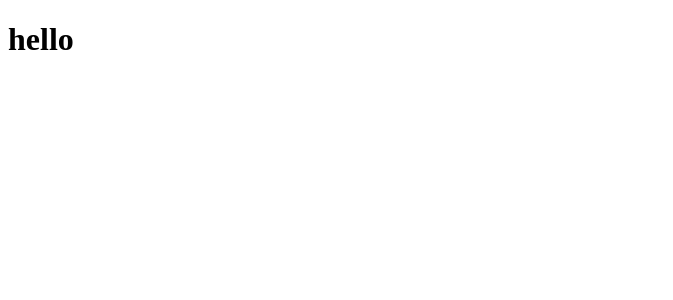
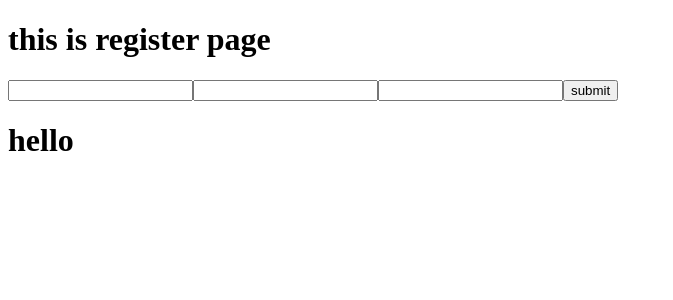
Before and after one commit to DhruvSachaniya/Chat-client, a React (Create React App) app in the folder chat-client-dev/: page /register in a window 1280 px wide. Shown: the top 300 px of the page, without its empty margins (0-673 px from the left). Built offline with nearby package versions, Linux system fonts and the light colour scheme.

Commit message:
add register page

```diff
--- a/chat-client-dev/package.json
+++ b/chat-client-dev/package.json
@@ -6,8 +6,10 @@
     "@testing-library/jest-dom": "^5.17.0",
     "@testing-library/react": "^13.4.0",
     "@testing-library/user-event": "^13.5.0",
+    "axios": "^1.4.0",
     "react": "^18.2.0",
     "react-dom": "^18.2.0",
+    "react-router-dom": "^6.14.2",
     "react-scripts": "5.0.1",
     "web-vitals": "^2.1.4"
   },
--- a/chat-client-dev/src/App.js
+++ b/chat-client-dev/src/App.js
@@ -1,8 +1,14 @@
-
+import { BrowserRouter, Routes, Route } from "react-router-dom";
+import About from "./componets/Register";
 
 function App() {
   return (
     <>
+    <BrowserRouter>
+        <Routes>
+          <Route path="/register" element={<About/>}/>
+        </Routes>
+    </BrowserRouter>
       <h1>hello</h1>
     </>
   );
--- /dev/null
+++ b/chat-client-dev/src/componets/Register.jsx
@@ -0,0 +1,60 @@
+import { useState } from "react";
+import axios from 'axios';
+
+export default function About () {
+    const [inputText, setInputText] = useState("");
+    const [inputEmail, setInputEmail] = useState("");
+    const [inputPassword, setInputPassword] = useState("");
+
+    function handleinput(event) {
+        setInputText(event.target.value);
+    }
+
+    function handleemail(event) {
+        setInputEmail(event.target.value);
+    }
+
+    function handlepassword(event) {
+        setInputPassword(event.target.value);
+    }
+
+    async function sendingdata(username, email, password) {
+        console.log("clicked");
+        try {
+          const response = await axios.post("http://localhost:5000/auth/register", {
+            username: username,
+            email: email,
+            password: password,
+          });
+          console.log(response.data);
+        } catch (error) {
+          console.error("Error sending data:", error);
+        }
+      }
+
+    return(
+        <div>
+            <h1>this is register page</h1>
+            <div>
+                <input
+                onChange={handleinput}
+                type="text"
+                value={inputText}
+                />
+                <input
+                onChange={handleemail}
+                type="email"
+                value={inputEmail}
+                />
+                <input
+                onChange={handlepassword}
+                type="password"
+                value={inputPassword}
+                />
+                <button onClick={() => sendingdata(inputText, inputEmail, inputPassword)} type="submit">
+                    submit
+                </button>
+            </div>
+        </div>
+    );
+}
```
Also changed, not shown: 1 other file (tests, documents, lock files or other folders).
